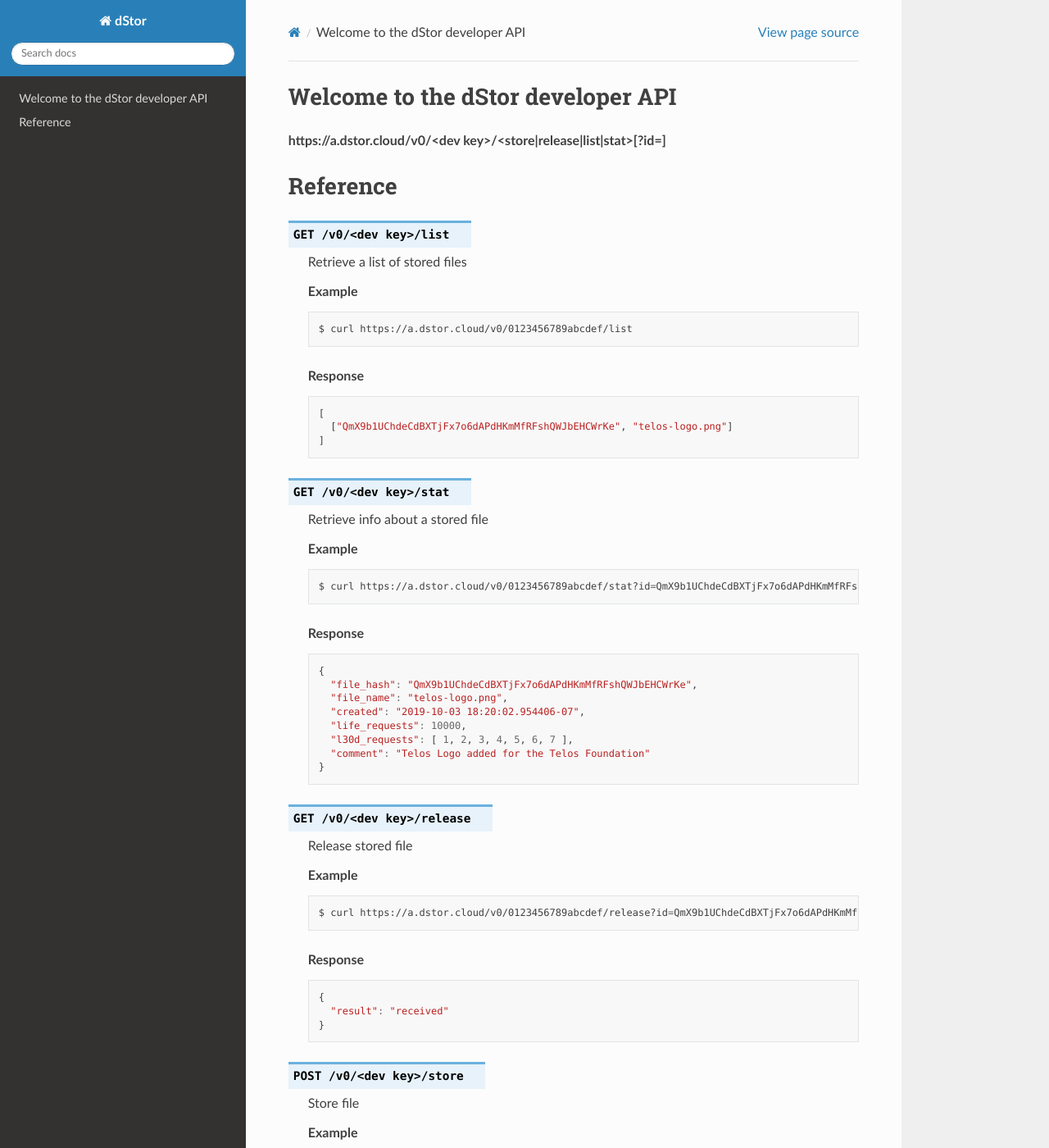
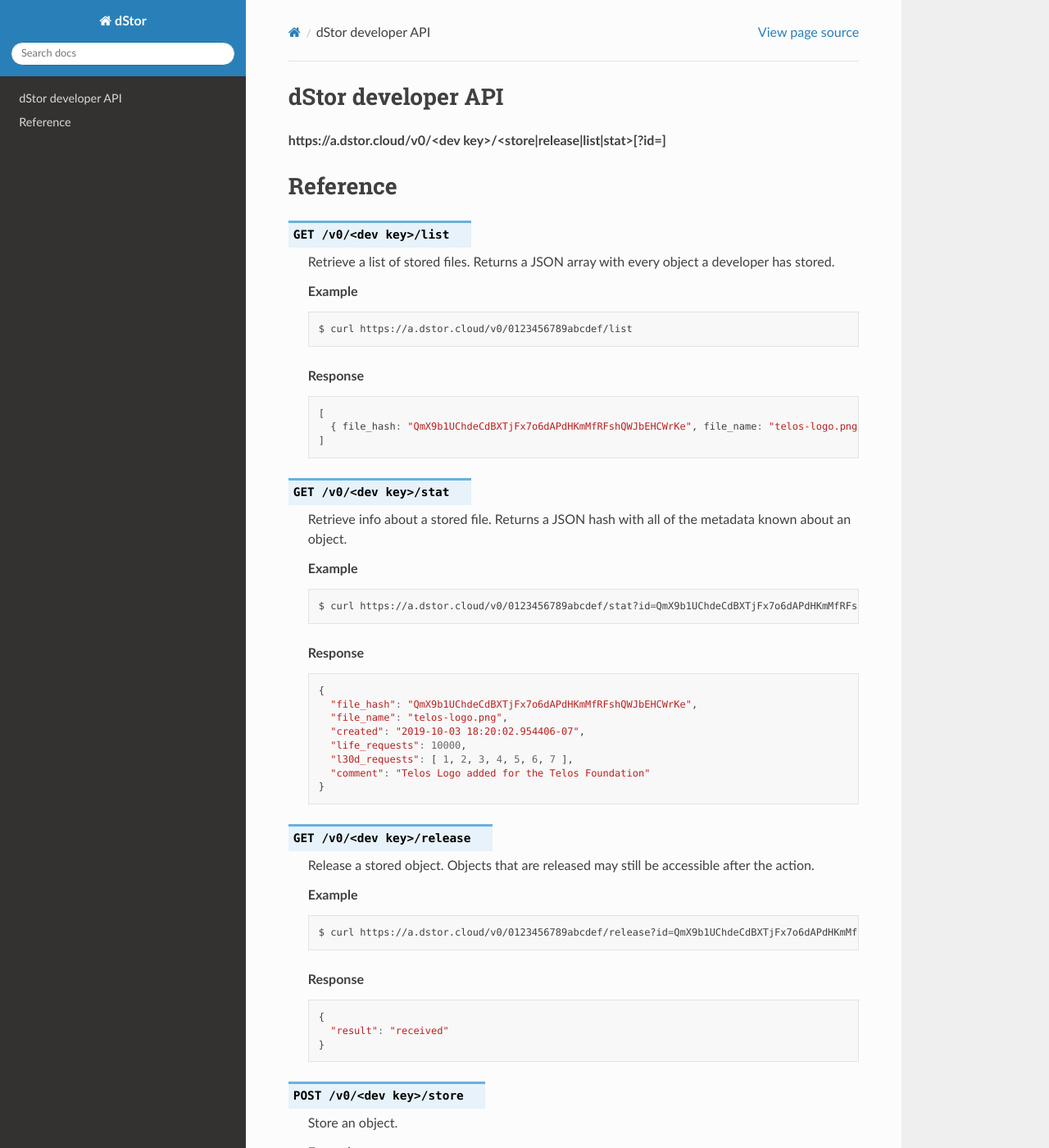
Before and after one commit to goodblockio/dstor-api, a Sphinx documentation site: the page built from docs/index.rst, in a window 1280 px wide and 1400 px high. Shown: the whole window at 82% size. Built offline with Sphinx 7.4.7 and the Read the Docs theme 2.0.0, drawn with Linux system fonts in a browser that asks for light colours.

Commit message:
polish it

```diff
--- a/docs/index.rst
+++ b/docs/index.rst
@@ -1,5 +1,5 @@
-Welcome to the dStor developer API
-==================================
+dStor developer API
+===================
 
 **https://a.dstor.cloud/v0/<dev key>/<store|release|list|stat>[?id=]**
 
@@ -8,7 +8,7 @@
 
 .. http:get::  /v0/<dev key>/list
 
-    Retrieve a list of stored files
+    Retrieve a list of stored files.  Returns a JSON array with every object a developer has stored.
 
     **Example**
 
@@ -21,12 +21,12 @@
     .. sourcecode:: js
 
       [
-        ["QmX9b1UChdeCdBXTjFx7o6dAPdHKmMfRFshQWJbEHCWrKe", "telos-logo.png"]
+        { file_hash: "QmX9b1UChdeCdBXTjFx7o6dAPdHKmMfRFshQWJbEHCWrKe", file_name: "telos-logo.png" }
       ]
 
 .. http:get::  /v0/<dev key>/stat
 
-    Retrieve info about a stored file
+    Retrieve info about a stored file.  Returns a JSON hash with all of the metadata known about an object.
 
     **Example**
 
@@ -49,7 +49,7 @@
 
 .. http:get::  /v0/<dev key>/release
 
-    Release stored file
+    Release a stored object.  Objects that are released may still be accessible after the action.
 
     **Example**
 
@@ -67,7 +67,7 @@
 
 .. http:post::  /v0/<dev key>/store
 
-    Store file
+    Store an object.
 
     **Example**
 
```
